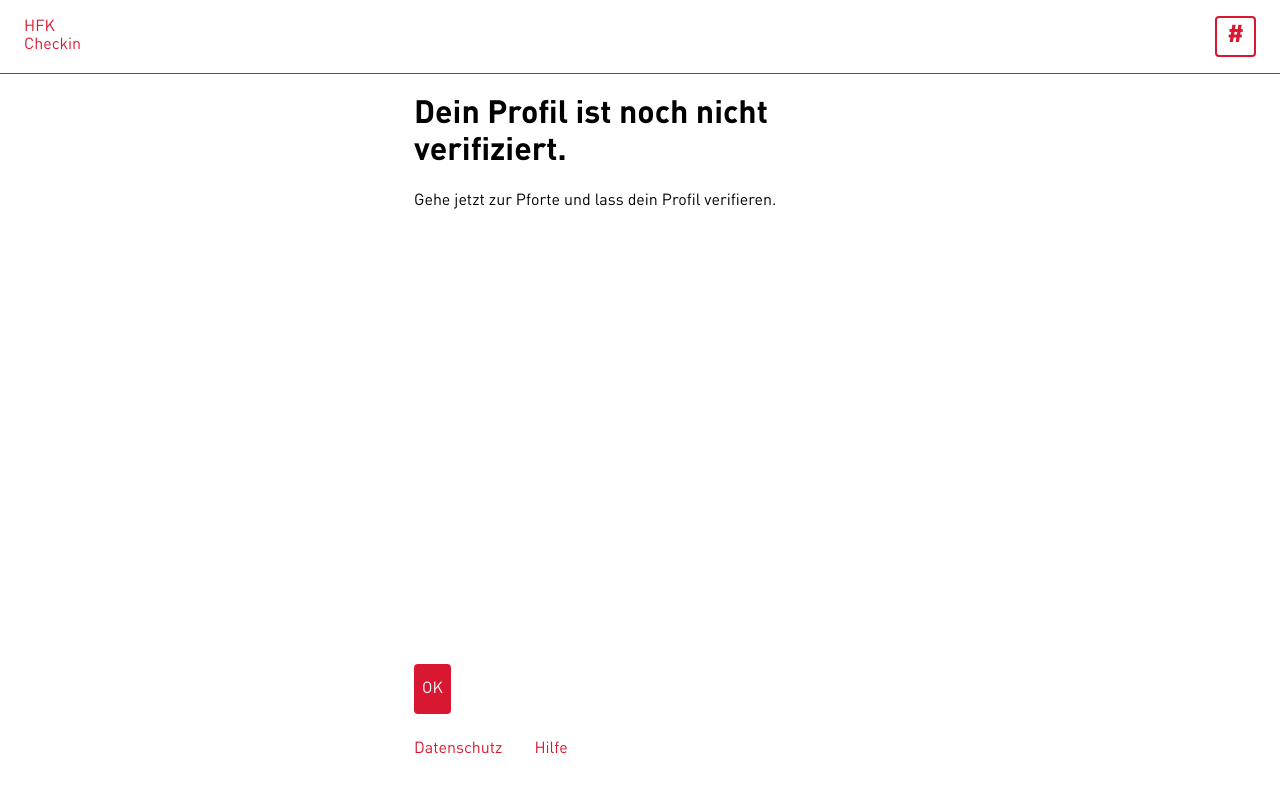
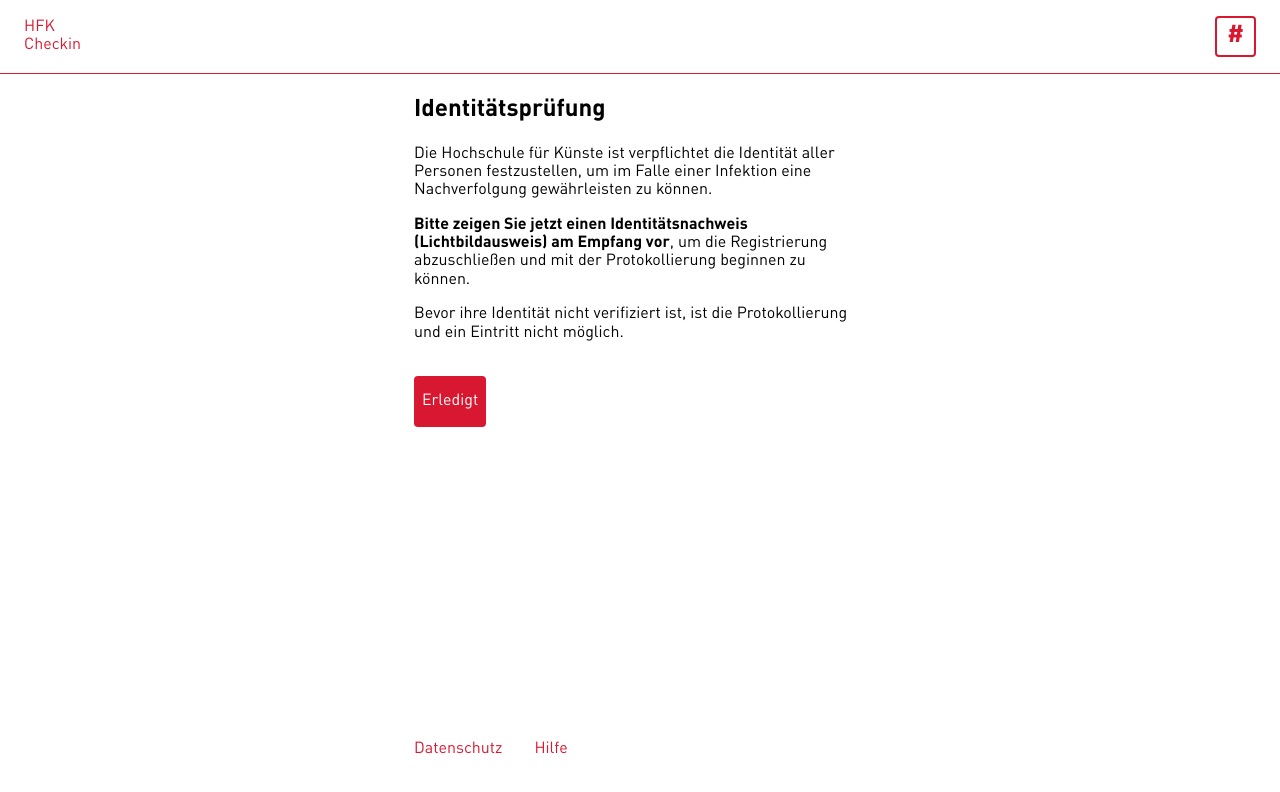
Before and after one commit to digitalmediabremen/hfk-checkin, a Next.js app in the folder frontend/: page /verify-profile in a window 1280 px wide. Shown: the top 792 px of the page. Built offline with nearby package versions, Linux system fonts and the light colour scheme; no server answers.

Commit message:
frontend: update verify profile page

```diff
--- a/frontend/pages/verify-profile.tsx
+++ b/frontend/pages/verify-profile.tsx
@@ -7,6 +7,7 @@ import FormGroup from "../components/common/FormGroup";
 import PushToBottom from "../components/common/PushToBottom";
 import { useRouter } from "next/router";
 import { appUrls } from "../config";
+import Subtitle from "../components/common/Subtitle";
 
 interface VerifyProfilePageProps {}
 
@@ -17,15 +18,20 @@ const VerifyProfilePage: React.FunctionComponent<VerifyProfilePageProps> = (
     const router = useRouter();
     return (
         <>
-            <Title>{t("Dein Profil ist noch nicht verifiziert.")}</Title>
+            <Subtitle>{t("Identitätsprüfung")}</Subtitle>
             <FormGroup>
             <Text paragraph>
-                {t("Gehe jetzt zur Pforte und lass dein Profil verifieren.")}
+                {t("Die Hochschule für Künste ist verpflichtet die Identität aller Personen festzustellen, um im Falle einer Infektion eine Nachverfolgung gewährleisten zu können.")}
+            </Text>
+            <Text paragraph>
+            <b>Bitte zeigen Sie jetzt einen Identitätsnachweis (Lichtbildausweis) am Empfang vor</b>, um die Registrierung abzuschließen und mit der Protokollierung beginnen zu können.
+            </Text>
+            <Text paragraph>
+            Bevor ihre Identität nicht verifiziert ist, ist die Protokollierung und ein Eintritt nicht möglich.
             </Text>
             </FormGroup>
-            <PushToBottom>
-                <Button outline onClick={() => router.push(appUrls.enterCode)}>OK</Button>
-            </PushToBottom>
+            <br />
+            <Button outline onClick={() => router.push(appUrls.enterCode)}>Erledigt</Button>
         </>
     );
 };
```
